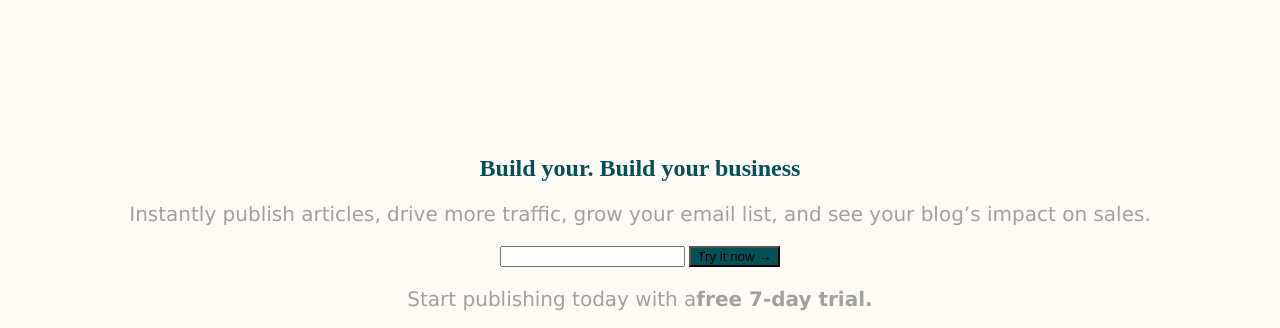
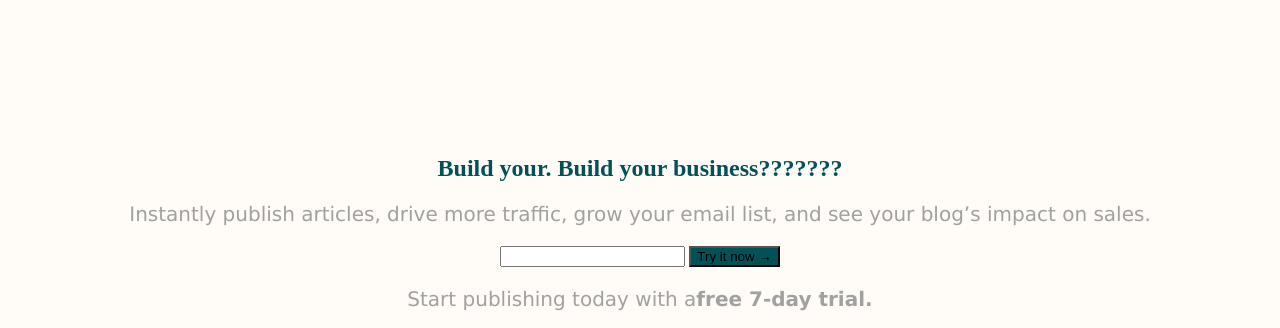
Before and after one commit to AdalCat/PrimeroBedu, a plain HTML site: page index.html in a window 1280 px wide. Shown: the part 130-458 px from the top of the page. Drawn offline with Linux system fonts and the light colour scheme.

Commit message:
Nueva PC

```diff
--- a/index.html
+++ b/index.html
@@ -42,7 +42,7 @@
 
     <section class="main">
 
-    <h1>Build your. Build your business</h1>
+    <h1>Build your. Build your business???????</h1>
     <p>Instantly publish articles, drive more traffic, grow your email list, and see your blog’s impact on sales.</p>
 
     <form>
```
